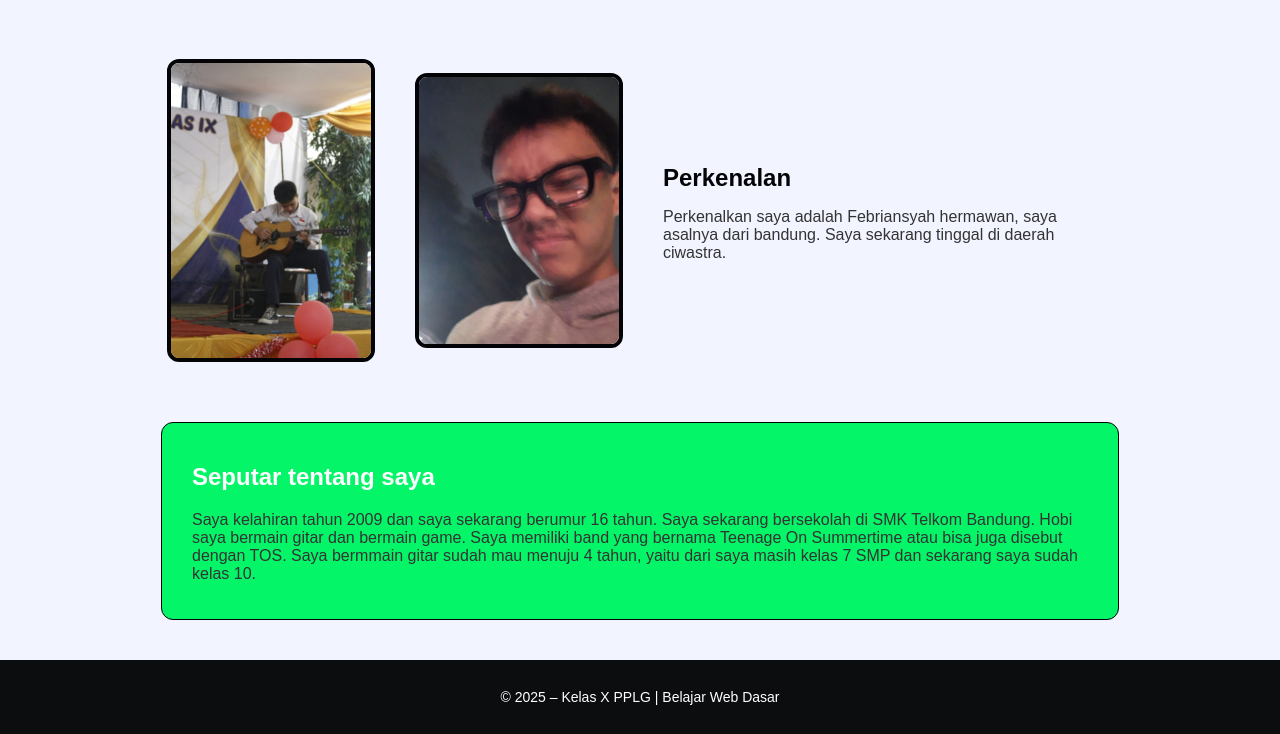
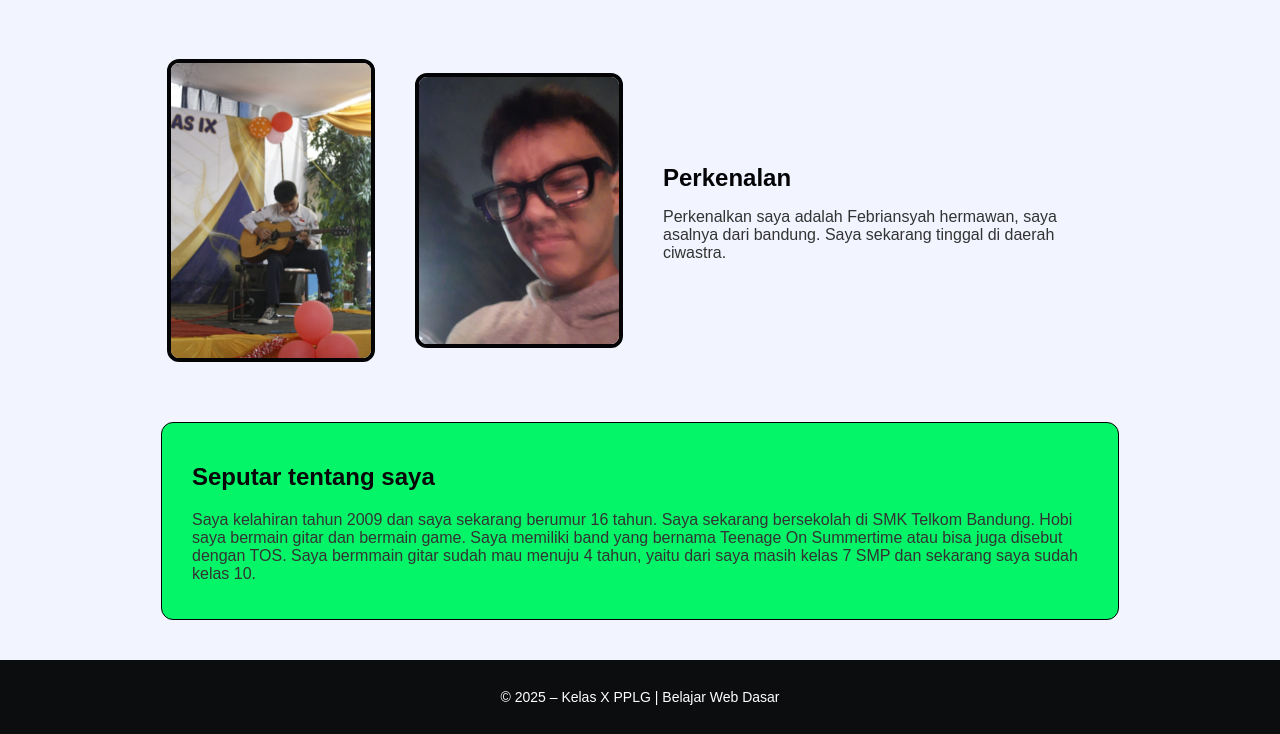
Before and after one commit to briizz123/PortofolioFebri1, a plain HTML site: page index.html in a window 1280 px wide. Shown: the part 125-859 px from the top of the page. Drawn offline with Linux system fonts and the light colour scheme.

Commit message:
Update style.css

```diff
--- a/style.css
+++ b/style.css
@@ -64,7 +64,7 @@ body {
 }
 
 .keahlian h2 {
-    color: #FFFFFF;
+    color: #070809;
 }
 
 .keahlian ul li {
```
